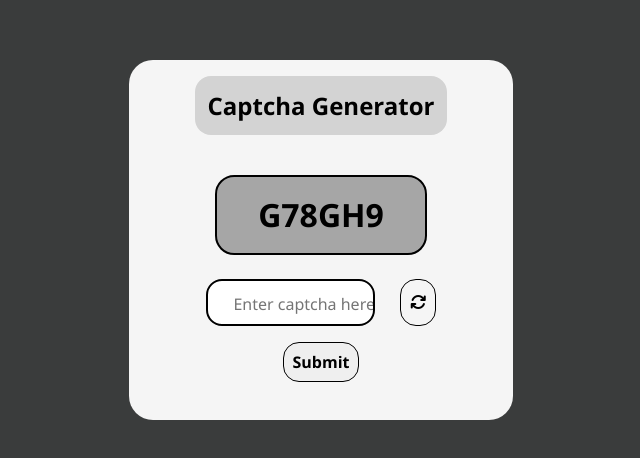
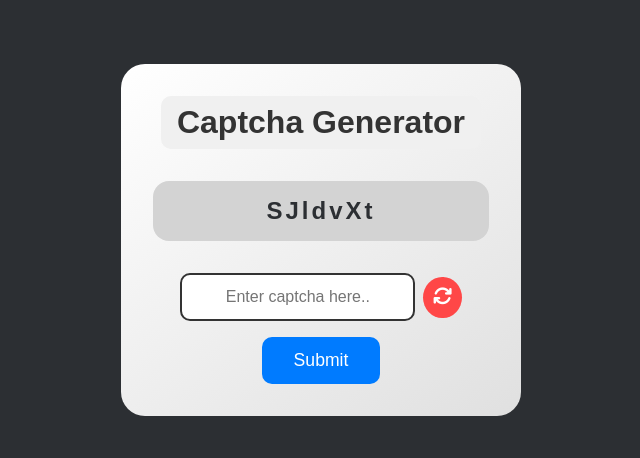
Before and after one commit to AmanKumar9958/JS_Mini_Projects, a plain HTML site: page CaptchaGenerator/index.html in a window 1280 px wide. Shown: the part 160-618 px from the top of the page, without its empty margins (319-959 px from the left). Drawn offline with Linux system fonts and the light colour scheme.

Commit message:
Refactor captcha generator UI and styles for improved user experience

```diff
--- a/CaptchaGenerator/index.html
+++ b/CaptchaGenerator/index.html
@@ -14,7 +14,7 @@
                 <h2>Captcha Generator</h2>
             </div>
             <div class="captcha">
-                <h4>G78GH9</h4>
+                <h4 id="random-captcha"></h4>
             </div>
             <div class="captcha-input">
                 <input type="text" id="input-captcha" placeholder="Enter captcha here..">
@@ -23,7 +23,9 @@
             <div class="submit">
                 <button id="submit-btn">Submit</button>
             </div>
-
+            <div class="message" id="message-box">
+                <p id="error-message">Captcha doesn't match!!</p>
+            </div>
         </div>
     </div>
     <script src="script.js"></script>
--- a/CaptchaGenerator/style.css
+++ b/CaptchaGenerator/style.css
@@ -1,103 +1,124 @@
-*{
+* {
     margin: 0;
     padding: 0;
     box-sizing: border-box;
-    font-family: 'Segoe UI', Tahoma, Geneva, Verdana, sans-serif;
+    font-family: 'Poppins', sans-serif;
 }
-html, body{
+html, body {
     width: 100%;
     height: 100%;
+    background-color: #2C2F33;
+    color: #FFF;
+    display: flex;
+    justify-content: center;
+    align-items: center;
 }
-.main{
+.main {
     width: 100%;
     height: 100%;
-    background-color: #3A3C3C;
-    position: relative;
+    display: flex;
+    justify-content: center;
+    align-items: center;
 }
-.captcha-box{
-    background-color: whitesmoke;
-    width: 100%;
-    max-width: 30%;
-    min-height: 45vh;
-    position: absolute;
-    top: 50%;
-    left: 50%;
-    transform: translate(-50%, -50%);
+.captcha-box {
+    background: linear-gradient(145deg, #FFFFFF, #E0E0E0);
     border-radius: 1.5rem;
+    padding: 2rem;
+    text-align: center;
+    width: 90%;
+    max-width: 400px;
+    animation: fadeIn 1.2s ease-in-out;
 }
-.heading{
-    width: 100%;
+.heading h2 {
+    font-size: 2rem;
+    color: #333;
+    background-color: #F0F0F0;
+    padding: 0.5rem 1rem;
+    border-radius: 10px;
+    display: inline-block;
 }
-h2{
+.captcha {
+    margin: 2rem auto;
+    padding: 1rem;
+    background: lightgray;
+    /* box-shadow: inset 4px 4px 8px #AAAAAA, inset -4px -4px 8px #FFFFFF; */
+    border-radius: 1rem;
+    font-size: 1.5rem;
+    font-weight: bold;
+    letter-spacing: 3px;
+    user-select: none;
+    color: #2C2F33
+}
+.captcha-input {
+    display: flex;
+    justify-content: center;
+    align-items: center;
+    gap: 0.5rem;
+}
+#input-captcha {
+    width: 70%;
+    padding: 0.8rem;
+    font-size: 1rem;
+    border: 2px solid #333;
+    border-radius: 10px;
     text-align: center;
-    background-color: lightgray;
-    width: fit-content;
-    margin: auto;
-    margin-top: 2vh;
-    padding: 0.8rem;
-    border-radius: 1rem;
+    outline: none;
+    transition: 0.3s;
 }
-.captcha{
-    width: 55%;
-    height: 10vh;
-    margin: auto;
-    margin-top: 5vh;
-    border-radius: 1.2rem;
-    border: 2px solid black;
-    display: flex;
-    align-items: center;
-    justify-content: center;
-    background: #A6A6A6;
+#input-captcha:focus {
+    border-color: #007BFF;
+    box-shadow: 0 0 5px #007BFF;
 }
-.captcha h4{
-    text-align: center;
-    font-size: 2rem;
-    /* letter-spacing: 2; */
+#reset {
+    background: #FF4747;
+    color: white;
+    border: none;
+    padding: 0.6rem;
+    border-radius: 50%;
+    font-size: 1.2rem;
+    cursor: pointer;
+    transition: transform 0.3s, background-color 0.3s;
 }
-.captcha-input{
-    width: 60%;
-    margin: auto;
-    display: flex;
-    gap: 2vw;
-    margin-top: 3vh;
+#reset:hover {
+    background-color: #FF2424;
+    transform: rotate(360deg);
 }
-#input-captcha{
-    width: 100%;
-    border: 2px solid black;
-    padding: 1vh 0;
-    padding-left: 2vw;
-    border-radius: 1rem;
-    text-align: center;
-    font-size: 1.2rem;
+.submit {
+    margin-top: 1rem;
 }
-#input-captcha::placeholder{
+#submit-btn {
+    padding: 0.8rem 2rem;
+    border: none;
+    background-color: #007BFF;
+    color: white;
+    font-size: 1.1rem;
+    border-radius: 10px;
+    cursor: pointer;
+    transition: background-color 0.3s, transform 0.3s;
+}
+#submit-btn:hover {
+    background-color: #0056b3;
+    transform: scale(1.1);
+}
+.message {
+    display: none;
+    margin-top: 1rem;
+}
+#error-message {
+    color: red;
     font-size: 1rem;
-    text-align: center;
+    background: rgba(255, 0, 0, 0.1);
+    padding: 0.5rem;
+    border-radius: 10px;
+    animation: fadeIn 0.5s ease-out;
 }
-#reset{
-    border-radius: 1rem;
-    background-color: transparent;
-    width: 4vw;
-    border: 1px solid black;
-    font-size: medium;
-    cursor: pointer;
+@keyframes fadeIn {
+    from {
+        opacity: 0;
+        transform: scale(0.8);
+    }
+    to {
+        opacity: 1;
+        transform: scale(1);
+    }
 }
-.submit{
-    width: fit-content;
-    margin: auto;
-    margin-top: 2vh;
-}
-#submit-btn{
-    border-radius: 1rem;
-    width: 6vw;
-    border: 1px solid black;
-    font-size: medium;
-    font-weight: bold;
-    cursor: pointer;
-    padding: 1vh 0;
-    transition: all ease 300ms;
-}
-#submit-btn:hover{
-    border: 1px solid blue;
-    scale: 1.1;
-}
```
